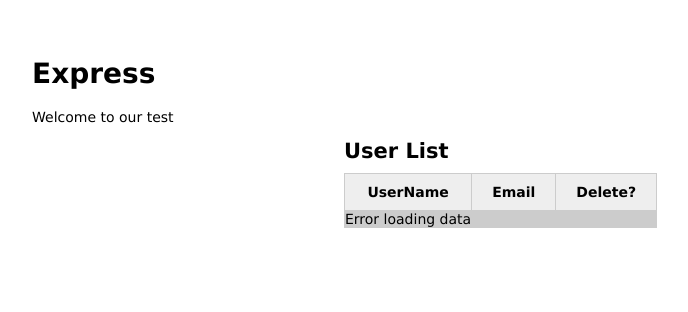
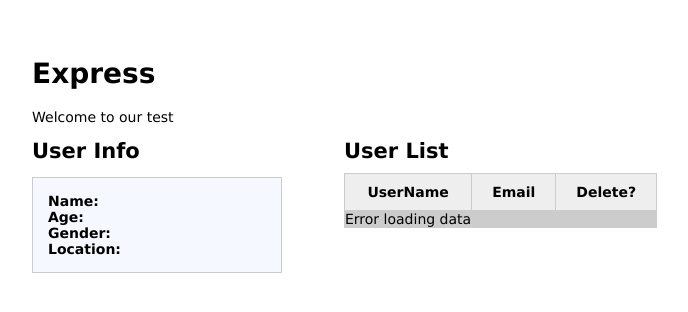
Before and after one commit to stcho/nodetest2, a Node server app: page / in a window 1280 px wide. Shown: the top 312 px of the page, without its empty margins (6-694 px from the left). Run offline with Node 20, Linux system fonts and the light colour scheme; lists and menus that the app fills with data are empty; some libraries are stand-ins or nearby versions.

Commit message:
Populate user info

```diff
--- a/public/javascripts/global.js
+++ b/public/javascripts/global.js
@@ -1,13 +1,11 @@
 // Userlist data array for filling in info box
 var userListData = [];
 
-// DOM Ready ======================================
-// $(document).ready(function() { // why?
-	// Populate the user table on initial page load
+// Populate the user table on initial page load
+populateTable2();
 
-	populateTable2();
-
-// });
+// Username link click
+$('#userList table tbody').on('click', 'td a.linkshowuser', showUserInfo);
 
 // Functions ========================================
 
@@ -23,11 +21,7 @@ function populateTable2() {
 // Fill table with user data
 function populateTable() {
 	// Empty content string
-
-
 	// jQuery AJAX call for userlist JSON
-
-	// jQuery AJAX call for JSON
     $.getJSON('/users/userlist')
     	.then(function( data ) {
         // For each item in our JSON, add a table row and cells to the content string
@@ -40,6 +34,7 @@ function populateTable() {
 
 
 var writeHTMLTable = (data) => {
+				userListData = data;
 				var tableContent = '';
 
         $.each(data, function(){
@@ -48,9 +43,31 @@ var writeHTMLTable = (data) => {
             tableContent += '<td>' + this.email + '</td>';
             tableContent += '<td><a href="#" class="linkdeleteuser" rel="' + this._id + '">delete</a></td>';
             tableContent += '</tr>';
-        }
-       )
+        });
 
         // Inject the whole content string into our existing HTML table
         $('#userList table tbody').html(tableContent);
-}
+};
+
+// Show User info
+function showUserInfo(event) {
+
+	//Prevent Link from Firing
+	event.preventDefault();
+
+	// Retrieve username from link rel attribute
+	var thisUserName = $(this).attr('rel');
+
+	// Get Index of object based on id value
+  var arrayPosition = userListData.map(function(arrayItem) { return arrayItem.username; }).indexOf(thisUserName);
+
+  // Get our User Object
+  var thisUserObject = userListData[arrayPosition];
+
+  //Populate Info Box
+  $('#userInfoName').text(thisUserObject.fullname);
+  $('#userInfoAge').text(thisUserObject.age);
+  $('#userInfoGender').text(thisUserObject.gender);
+  $('#userInfoLocation').text(thisUserObject.location);
+
+};
--- a/views/index.jade
+++ b/views/index.jade
@@ -4,8 +4,25 @@ block content
     h1= title
     p Welcome to our test
 
-    // WRAPPER
+    // Wrapper
     #wrapper
+
+        // USER INFO
+        #userInfo
+            h2 User Info
+            p
+                strong Name:
+                |  <span id='userInfoName'></span>
+                br
+                strong Age:
+                |  <span id='userInfoAge'></span>
+                br
+                strong Gender:
+                |  <span id='userInfoGender'></span>
+                br
+                strong Location:
+                |  <span id='userInfoLocation'></span>
+        // /USER INFO
 
         // USER LIST
         h2 User List
```
